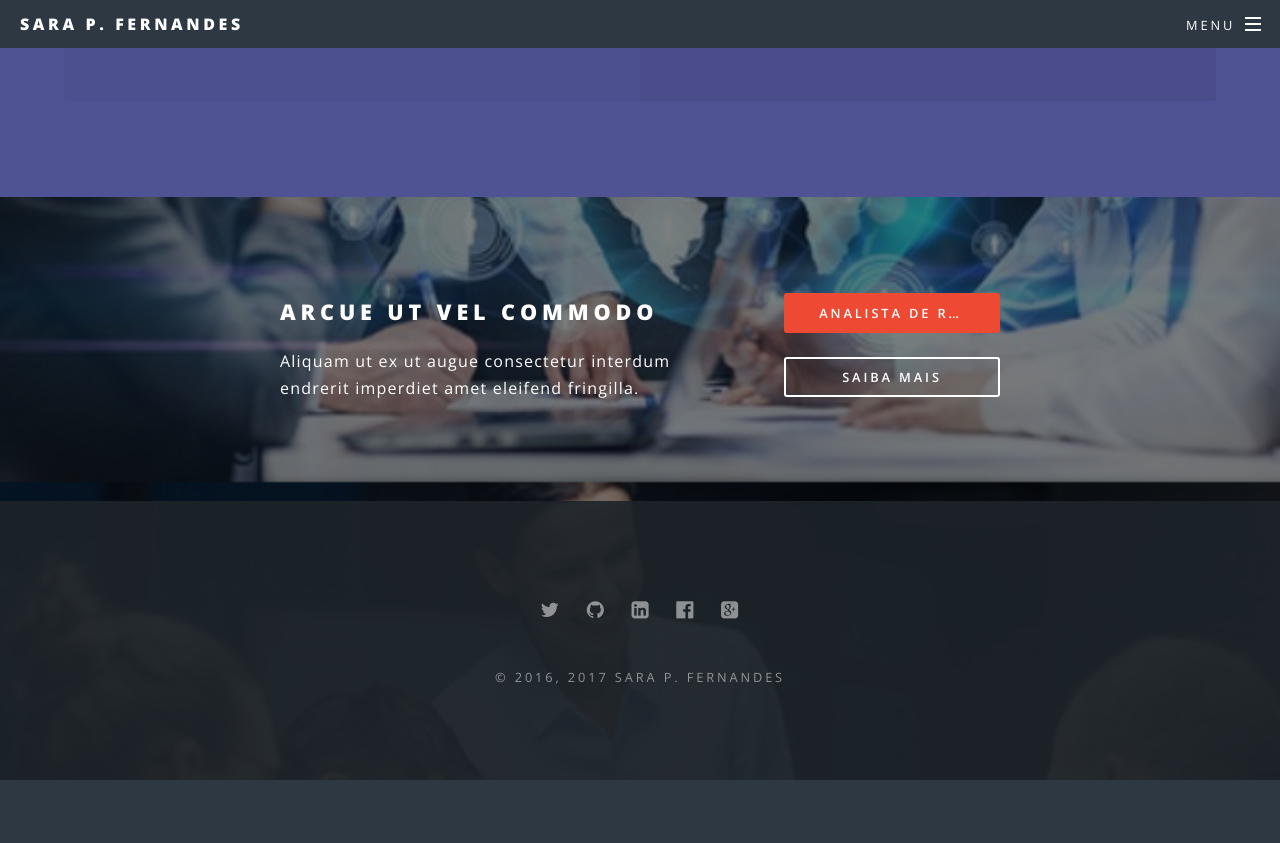
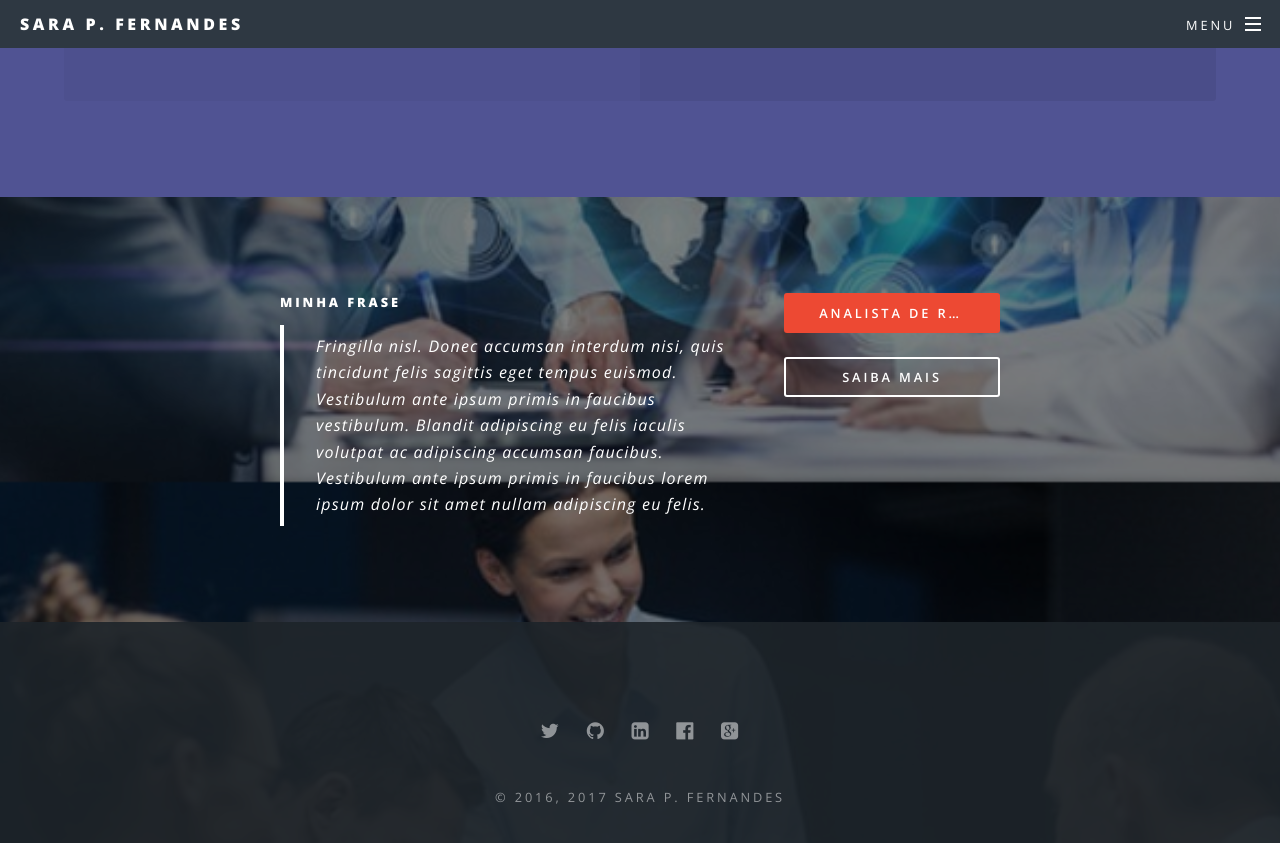
Before and after one commit to SaraFernandes/sarafernandes.github.io_sfdhgdfg, a Jekyll site: the page built from index.html, in a window 1280 px wide and 900 px high, scrolled down 3118 px. Shown: the top 843 px of the window. Built offline with Jekyll 4.4.1, drawn with Linux system fonts in a browser that asks for light colours; before the commit the page ends 3898 px from its top, so only the background shows below that.

```diff
--- a/index.html
+++ b/index.html
@@ -92,8 +92,8 @@
 					<section id="cta" class="wrapper style4">
 						<div class="inner">
 							<header>
-								<h2>Arcue ut vel commodo</h2>
-								<p>Aliquam ut ex ut augue consectetur interdum endrerit imperdiet amet eleifend fringilla.</p>
+								<h5>Minha Frase</h5>
+								<blockquote>Fringilla nisl. Donec accumsan interdum nisi, quis tincidunt felis sagittis eget tempus euismod. Vestibulum ante ipsum primis in faucibus vestibulum. Blandit adipiscing eu felis iaculis volutpat ac adipiscing accumsan faucibus. Vestibulum ante ipsum primis in faucibus lorem ipsum dolor sit amet nullam adipiscing eu felis.</blockquote>
 							</header>
 							<ul class="actions vertical">
 								<li><a href="#" class="button fit special">Analista de Requisitos/Teste de Software</a></li>
```
